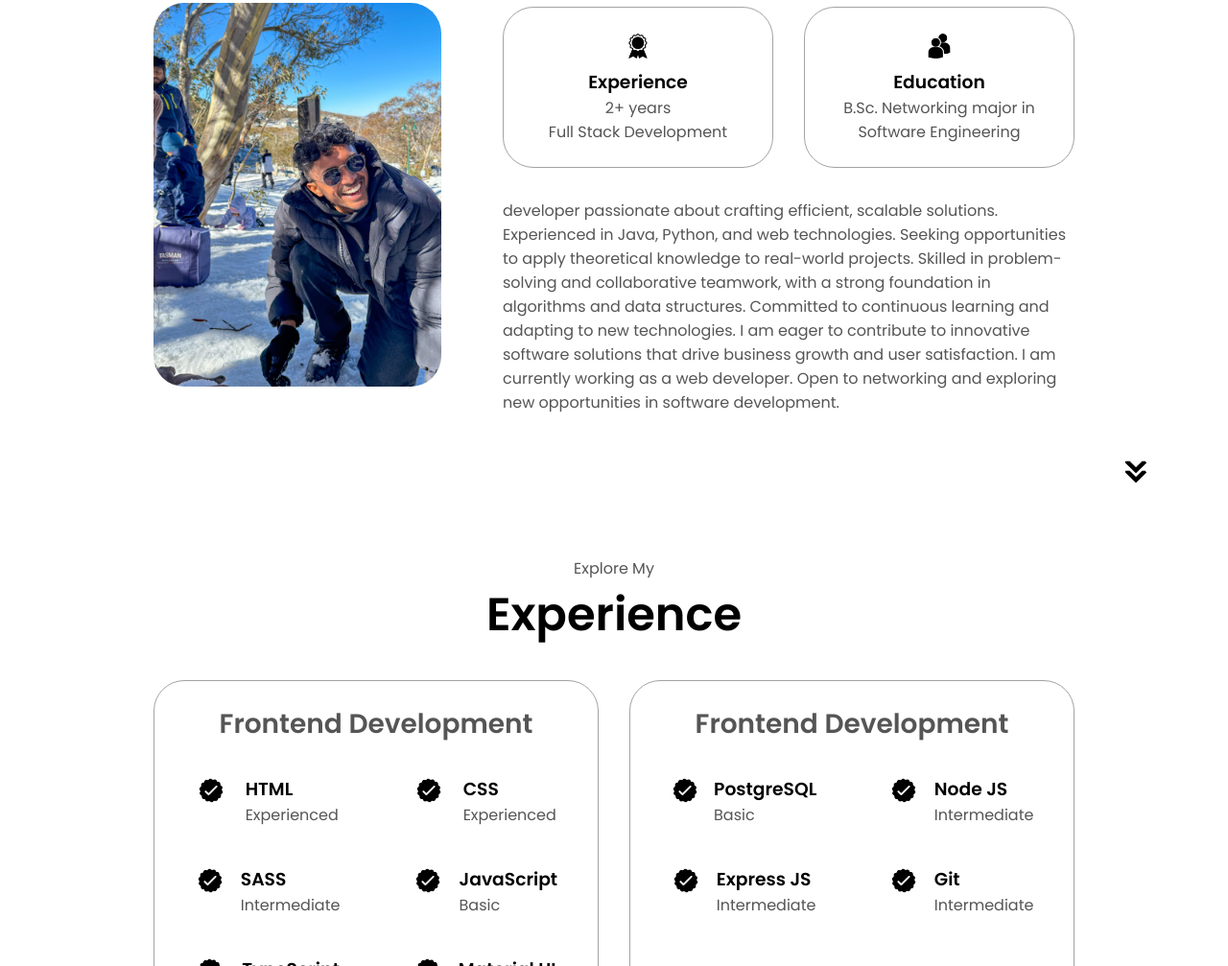
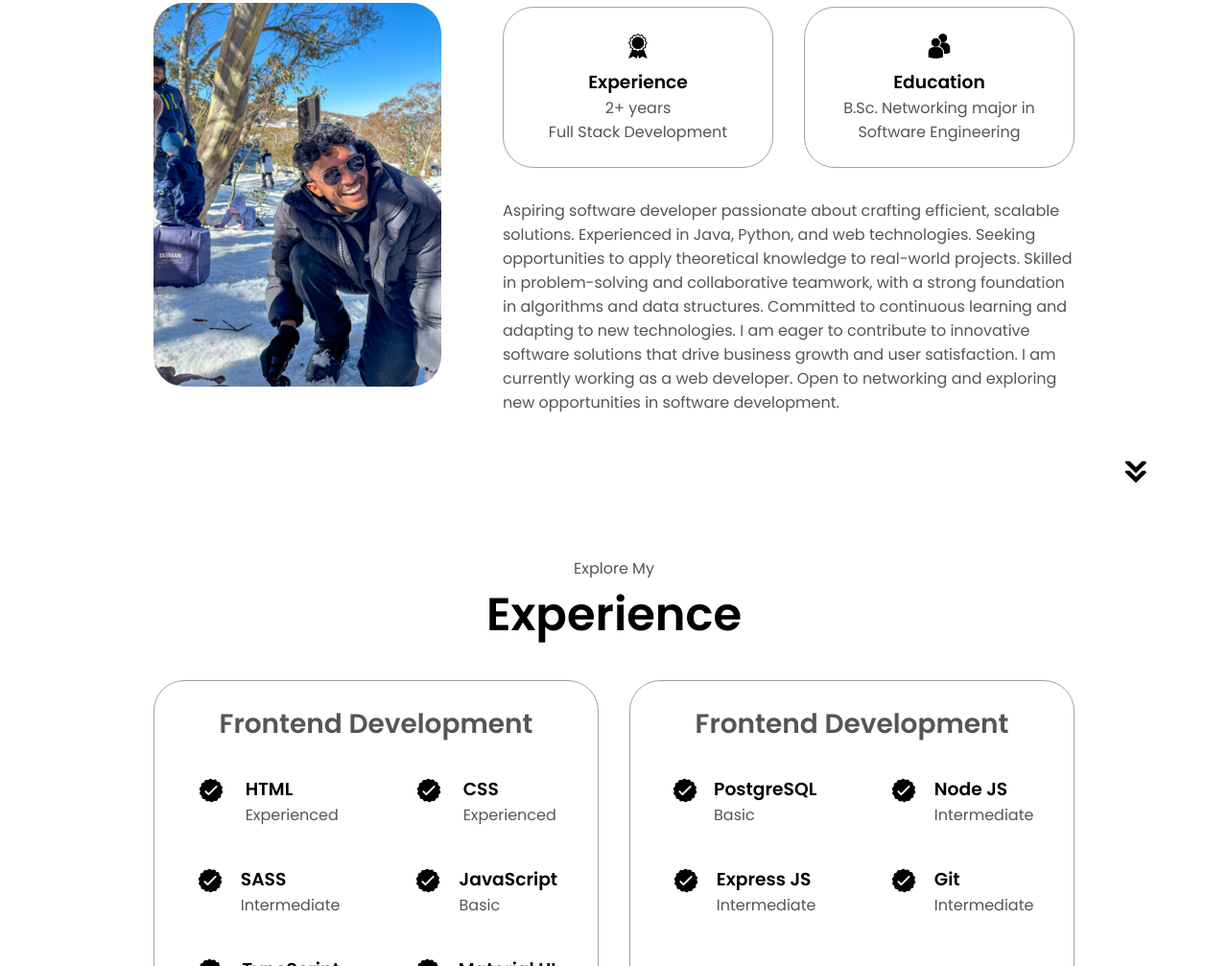
Before and after one commit to SudeeraShenal/my-portfolio, a plain HTML site: page index.html in a window 1280 px wide. Shown: the part 1116-2123 px from the top of the page at 96% size. Drawn offline with Linux system fonts and the light colour scheme.

Commit message:
Update content

```diff
--- a/index.html
+++ b/index.html
@@ -105,7 +105,7 @@
           </div>
           <div class="text-container">
             <p>
-              developer passionate about crafting efficient, scalable solutions.
+              Aspiring software developer passionate about crafting efficient, scalable solutions.
               Experienced in Java, Python, and web technologies. Seeking opportunities to apply theoretical
               knowledge to real-world projects. Skilled in problem-solving and collaborative teamwork,
               with a strong foundation in algorithms and data structures. Committed to continuous
```
